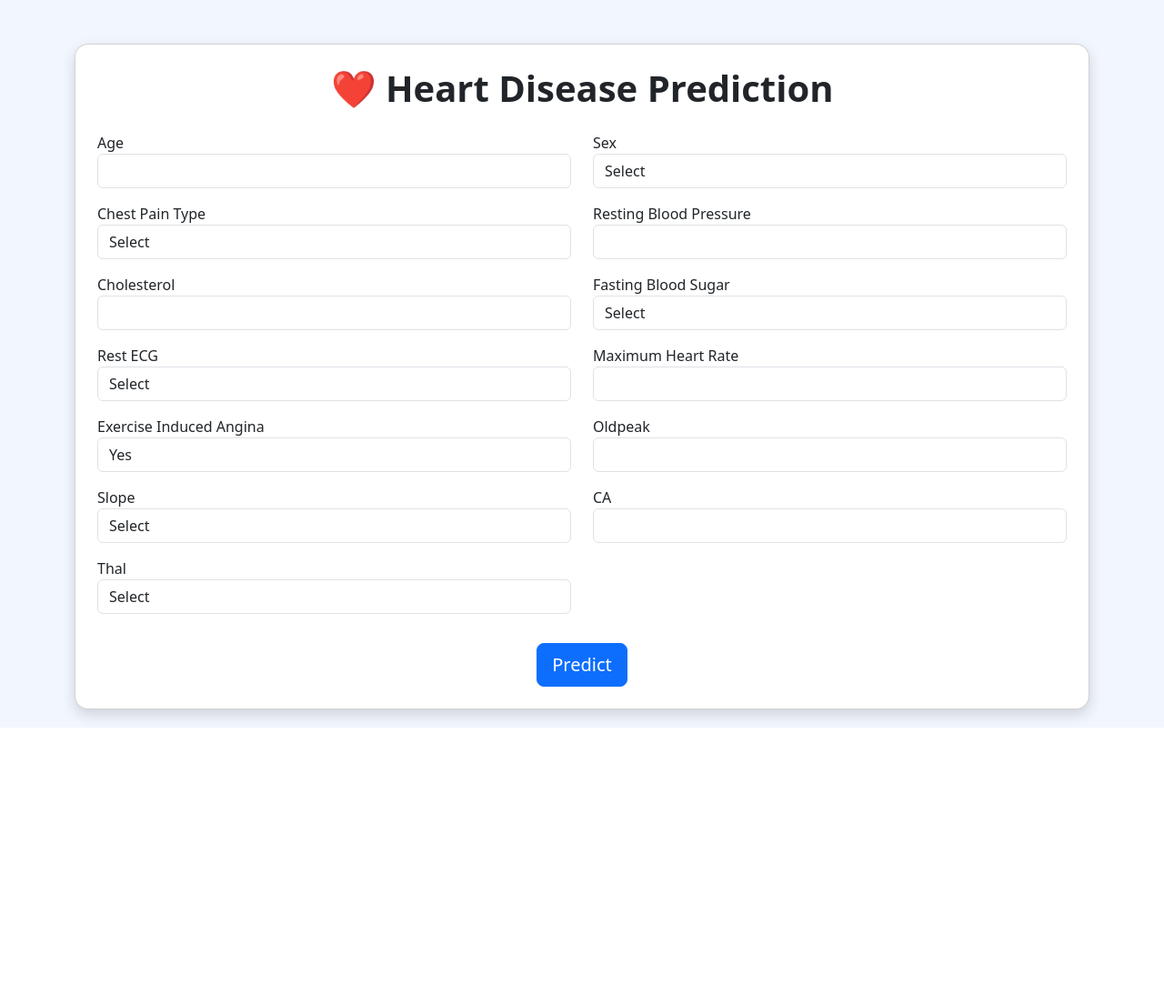
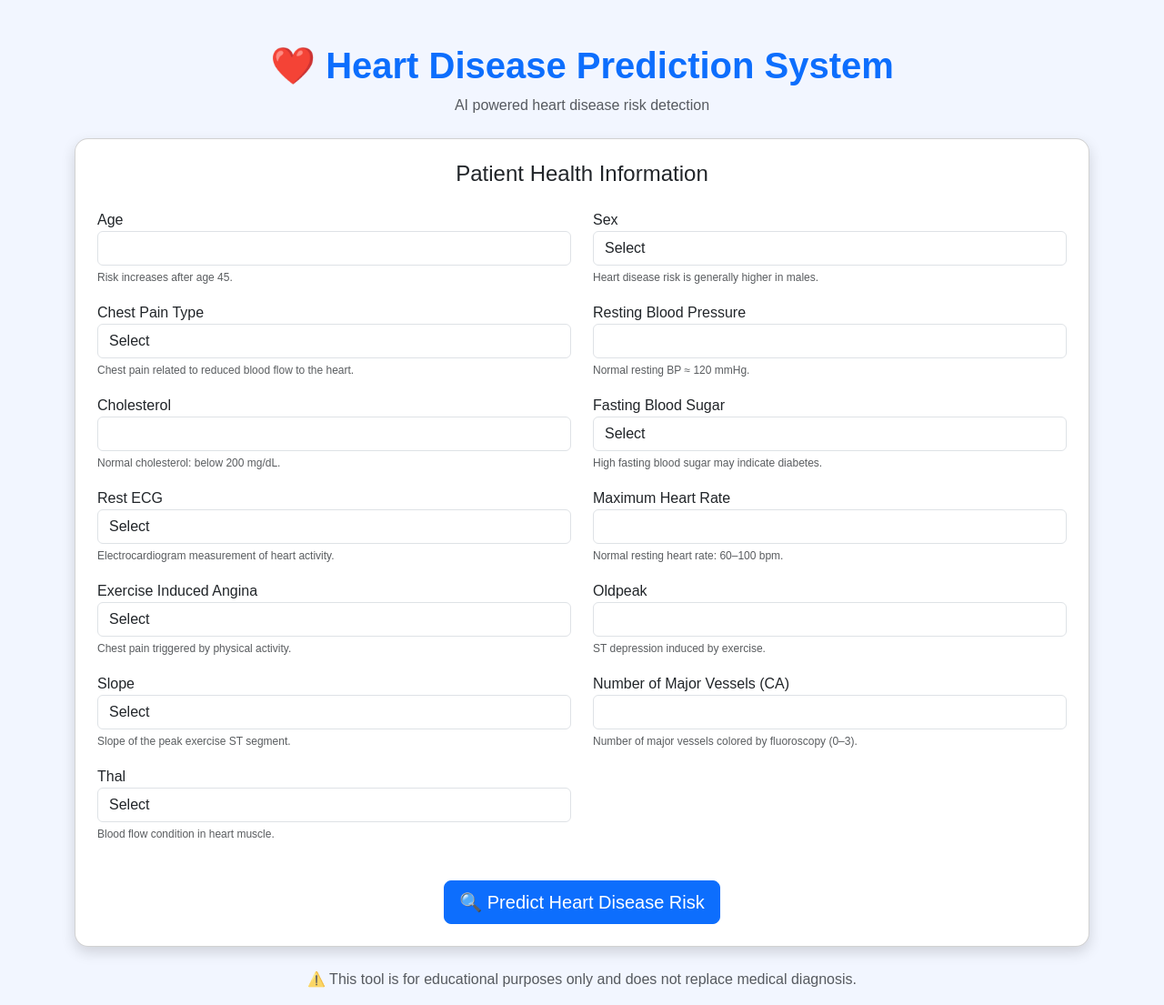
Before and after one commit to SaniyaSyed24/Heart-Disease-Predictor, a Flask app: page / in a window 1280 px wide. Shown: the whole page at 91% size. Before the commit the page ends 800 px from the top, so only its background shows below. Run offline with Flask 3, Linux system fonts and the light colour scheme; parts of the project's set-up code (start-up, migrations or seed data) failed here and were passed over.

Commit message:
Added medical explanations

```diff
--- a/templates/index.html
+++ b/templates/index.html
@@ -1,4 +1,5 @@
 <!DOCTYPE html>
+
 <html lang="en">
 <head>
 
@@ -13,6 +14,7 @@
 
 body{
 background:#f2f6ff;
+font-family: Arial, Helvetica, sans-serif;
 }
 
 .card{
@@ -24,6 +26,10 @@ h1{
 font-weight:bold;
 }
 
+small{
+font-size:12px;
+}
+
 </style>
 
 </head>
@@ -32,14 +38,28 @@ font-weight:bold;
 
 <div class="container mt-5">
 
+<div class="text-center mb-4">
+<h1 class="text-primary">❤️ Heart Disease Prediction System</h1>
+<p class="text-muted">AI powered heart disease risk detection</p>
+</div>
+
 <div class="card p-4">
 
-<h1 class="text-center mb-4">❤️ Heart Disease Prediction</h1>
+<h4 class="text-center mb-4">Patient Health Information</h4>
 
 {% if prediction_text %}
-<div class="alert alert-info text-center">
-<h4>{{ prediction_text }}</h4>
+
+{% if "High Risk" in prediction_text %}
+
+<div class="alert alert-danger text-center">
+{{ prediction_text }}
 </div>
+{% else %}
+<div class="alert alert-success text-center">
+{{ prediction_text }}
+</div>
+{% endif %}
+
 {% endif %}
 
 <form action="/predict" method="post">
@@ -49,6 +69,7 @@ font-weight:bold;
 <div class="col-md-6 mb-3">
 <label>Age</label>
 <input type="number" name="age" class="form-control" required>
+<small class="text-muted">Risk increases after age 45.</small>
 </div>
 
 <div class="col-md-6 mb-3">
@@ -58,6 +79,7 @@ font-weight:bold;
   <option value="1">Male</option>
   <option value="0">Female</option>
 </select>
+<small class="text-muted">Heart disease risk is generally higher in males.</small>
 </div>
 
 <div class="col-md-6 mb-3">
@@ -69,25 +91,29 @@ font-weight:bold;
   <option value="2">Non-Anginal Pain</option>
   <option value="3">Asymptomatic</option>
 </select>
+<small class="text-muted">Chest pain related to reduced blood flow to the heart.</small>
 </div>
 
 <div class="col-md-6 mb-3">
 <label>Resting Blood Pressure</label>
 <input type="number" name="trestbps" class="form-control" required>
+<small class="text-muted">Normal resting BP ≈ 120 mmHg.</small>
 </div>
 
 <div class="col-md-6 mb-3">
 <label>Cholesterol</label>
 <input type="number" name="chol" class="form-control" required>
+<small class="text-muted">Normal cholesterol: below 200 mg/dL.</small>
 </div>
 
 <div class="col-md-6 mb-3">
 <label>Fasting Blood Sugar</label>
 <select name="fbs" class="form-control">
   <option value="">Select</option>
-  <option value="1">True</option>
-  <option value="0">False</option>
+  <option value="1">Greater than 120 mg/dL</option>
+  <option value="0">Normal</option>
 </select>
+<small class="text-muted">High fasting blood sugar may indicate diabetes.</small>
 </div>
 
 <div class="col-md-6 mb-3">
@@ -98,24 +124,29 @@ font-weight:bold;
 <option value="1">ST-T Abnormality</option>
 <option value="2">Left Ventricular Hypertrophy</option>
 </select>
+<small class="text-muted">Electrocardiogram measurement of heart activity.</small>
 </div>
 
 <div class="col-md-6 mb-3">
 <label>Maximum Heart Rate</label>
 <input type="number" name="thalach" class="form-control" required>
+<small class="text-muted">Normal resting heart rate: 60–100 bpm.</small>
 </div>
 
 <div class="col-md-6 mb-3">
 <label>Exercise Induced Angina</label>
 <select name="exang" class="form-control">
+  <option value="">Select</option>
   <option value="1">Yes</option>
   <option value="0">No</option>
 </select>
+<small class="text-muted">Chest pain triggered by physical activity.</small>
 </div>
 
 <div class="col-md-6 mb-3">
 <label>Oldpeak</label>
 <input type="number" step="0.1" name="oldpeak" class="form-control">
+<small class="text-muted">ST depression induced by exercise.</small>
 </div>
 
 <div class="col-md-6 mb-3">
@@ -126,11 +157,13 @@ font-weight:bold;
   <option value="1">Flat</option>
   <option value="2">Downsloping</option>
 </select>
+<small class="text-muted">Slope of the peak exercise ST segment.</small>
 </div>
 
 <div class="col-md-6 mb-3">
-<label>CA</label>
+<label>Number of Major Vessels (CA)</label>
 <input type="number" name="ca" class="form-control">
+<small class="text-muted">Number of major vessels colored by fluoroscopy (0–3).</small>
 </div>
 
 <div class="col-md-6 mb-3">
@@ -141,15 +174,26 @@ font-weight:bold;
   <option value="2">Fixed Defect</option>
   <option value="3">Reversible Defect</option>
 </select>
+<small class="text-muted">Blood flow condition in heart muscle.</small>
 </div>
 
 </div>
 
-<div class="text-center mt-3">
-<button type="submit" class="btn btn-primary btn-lg">Predict</button>
+<div class="text-center mt-4">
+<button type="submit" class="btn btn-primary btn-lg">
+🔍 Predict Heart Disease Risk
+</button>
 </div>
 
 </form>
+
+</div>
+
+<div class="text-center mt-4">
+
+<p class="text-muted">
+⚠️ This tool is for educational purposes only and does not replace medical diagnosis.
+</p>
 
 </div>
 
```
Lines whose indentation alone changed are shown as unchanged.
